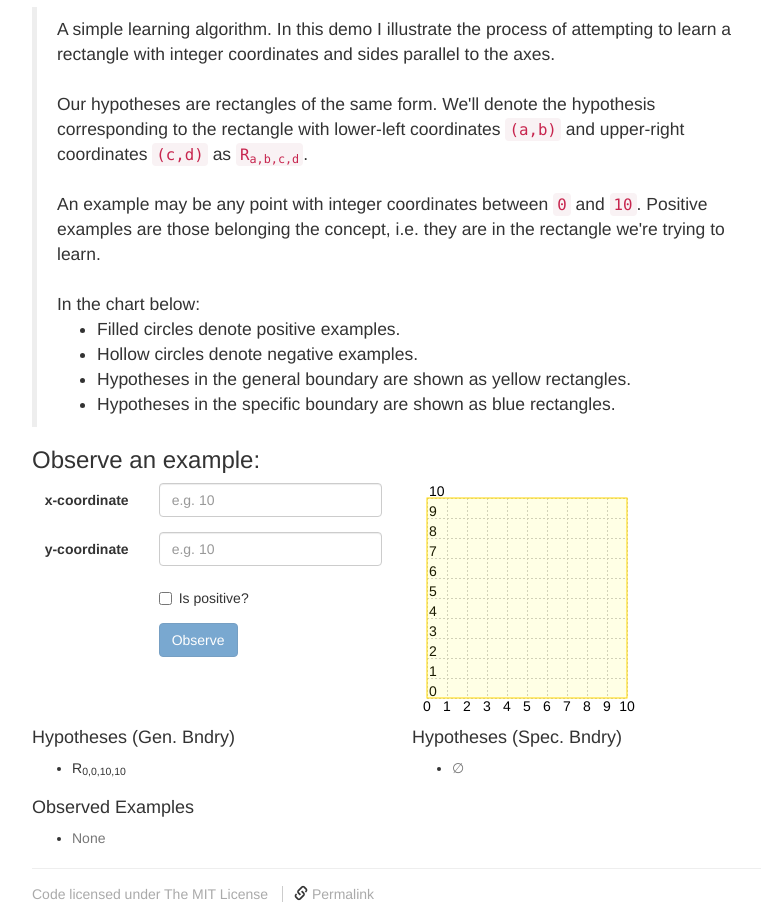
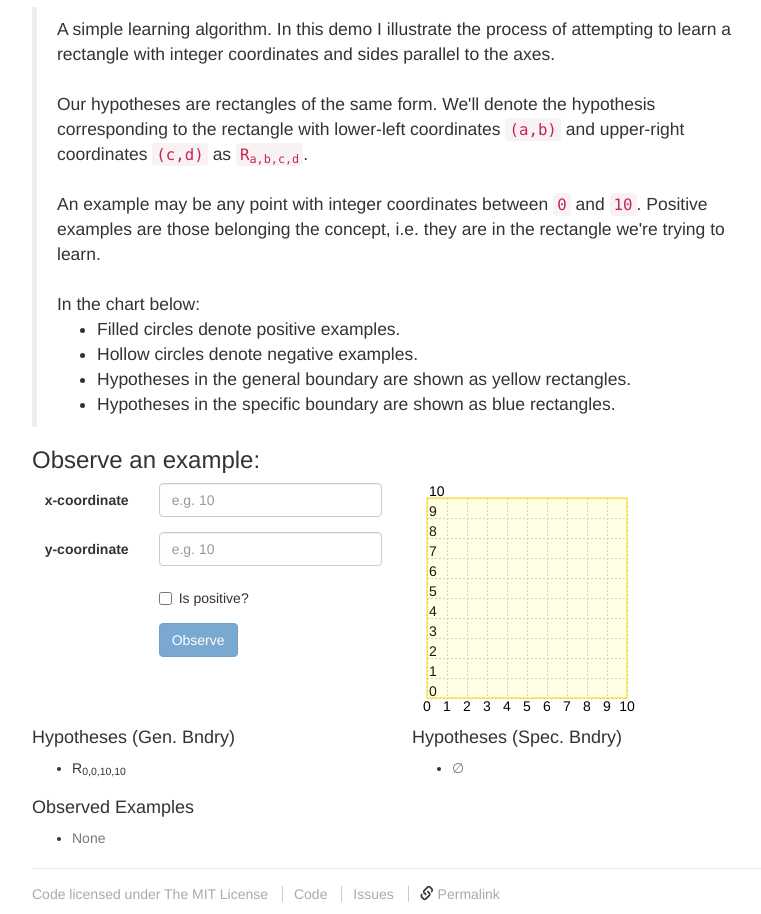
Before and after one commit to jtrussell/candidate-elimination, a website: page app/index.html at #/candidate-elimination in a window 1280 px wide. Shown: the part 93-1007 px from the top of the page, without its empty margins (243-1004 px from the left). Drawn offline with nearby package versions, Linux system fonts and the light colour scheme; some packages are replaced by stand-ins of ours.

Commit message:
Add links to code and issues

```diff
--- a/app/components/candidate-elimination/view.main.html
+++ b/app/components/candidate-elimination/view.main.html
@@ -138,6 +138,16 @@
       <li>
         <a href="https://raw.githubusercontent.com/jtrussell/candidate-elimination/master/LICENSE-MIT">Code licensed under The MIT License</a>
       </li>
+      <li>
+        <a href="https://github.com/jtrussell/candidate-elimination">
+          Code
+        </a>
+      </li>
+      <li>
+        <a href="https://github.com/jtrussell/candidate-elimination/issues">
+          Issues
+        </a>
+      </li>
       <li ce-permalink examples="main.observedExamples">
         Permalink
       </li>
```
